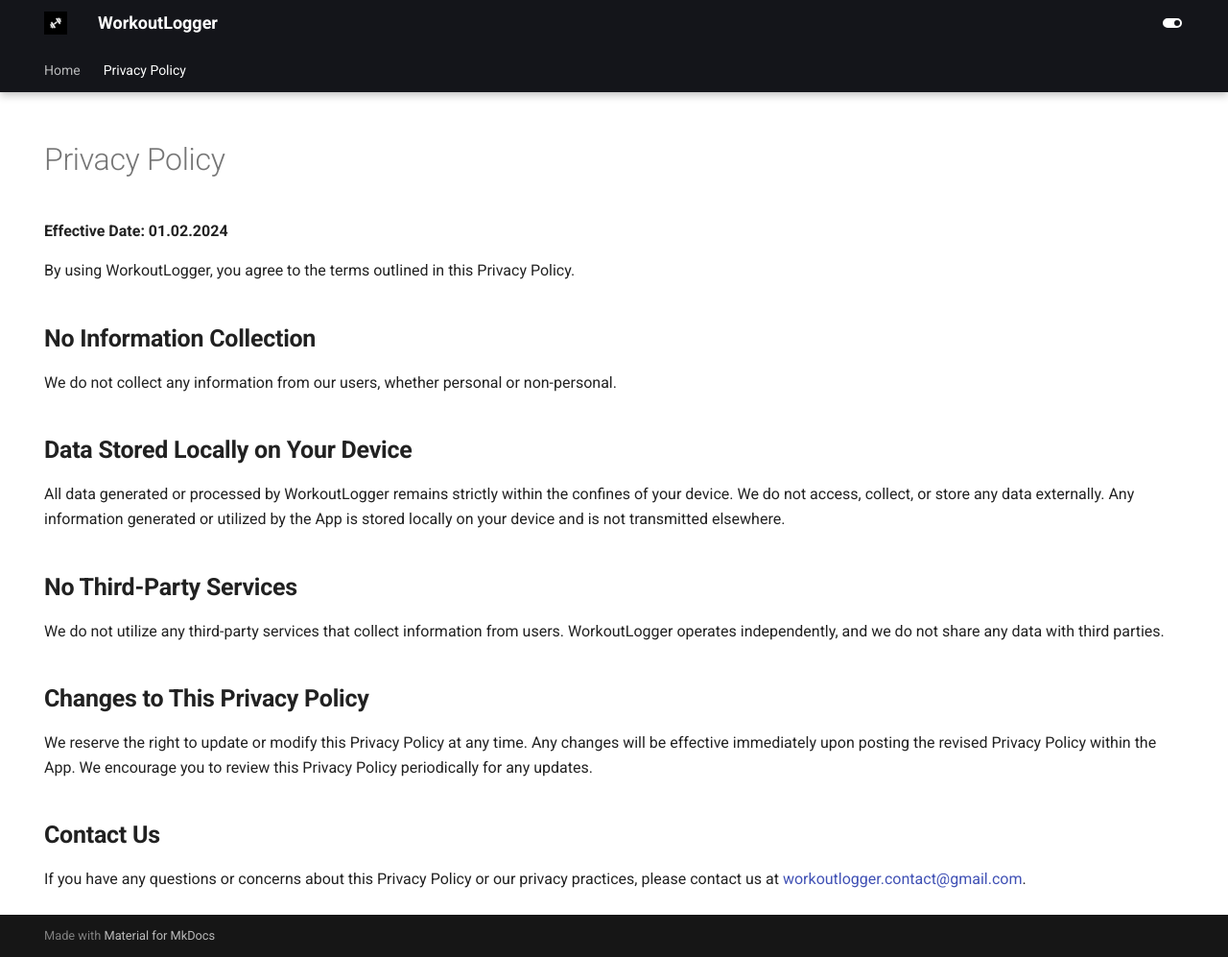
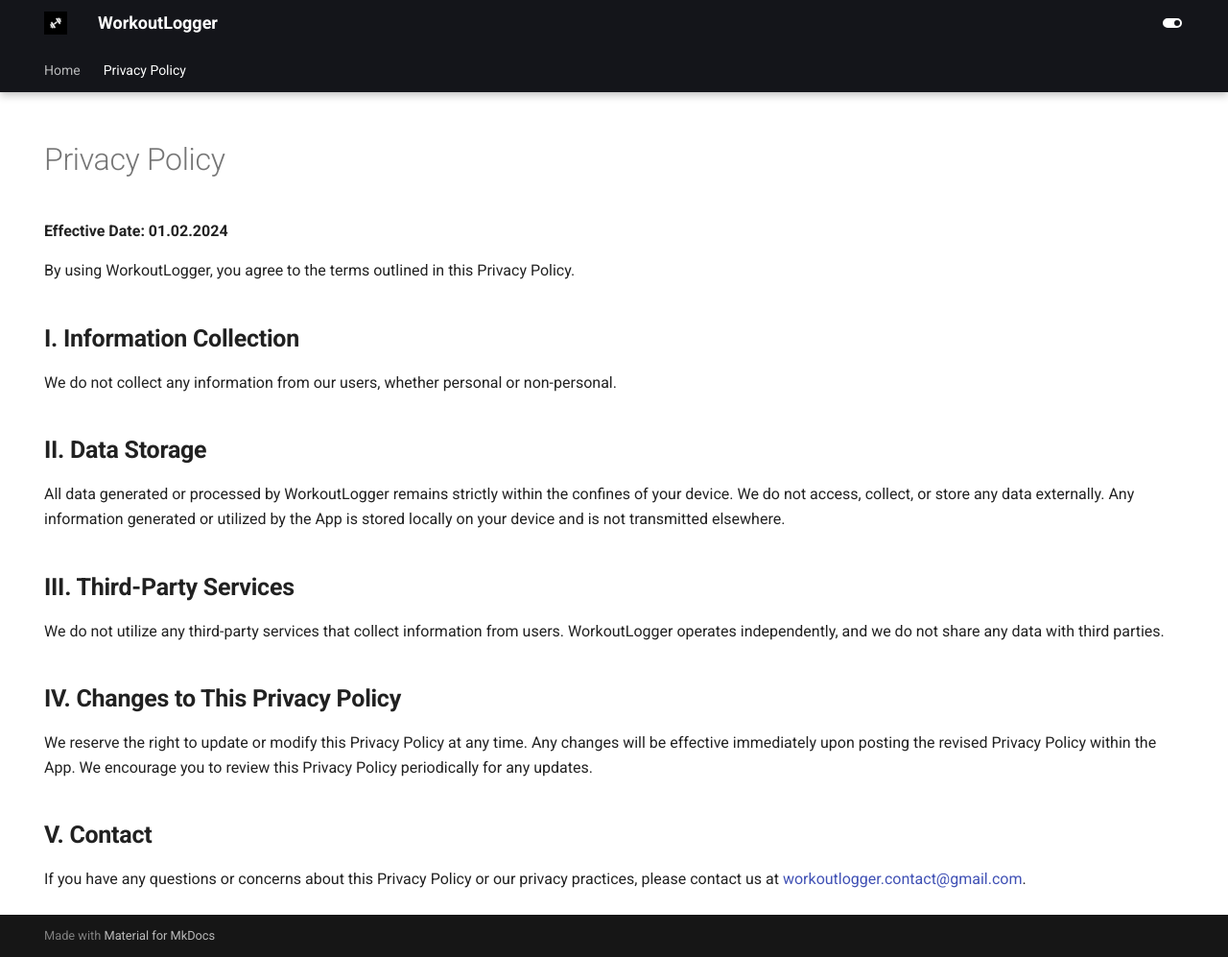
Before and after one commit to workoutLogger/workoutLogger.github.io, an MkDocs documentation site: the page built from docs/privacy.md, in a window 1280 px wide and 997 px high. Shown: the whole window at 96% size. Built offline with MkDocs 1.6.1 and Material for MkDocs 9.7.7, drawn with Linux system fonts in a browser that asks for light colours.

Commit message:
Update privacy policy

```diff
--- a/docs/privacy.md
+++ b/docs/privacy.md
@@ -7,28 +7,28 @@
 
 By using WorkoutLogger, you agree to the terms outlined in this Privacy Policy.
 
-## **No Information Collection**
+## **I. Information Collection**
 
 We do not collect any information from our users, whether personal or non-personal.
 
-## **Data Stored Locally on Your Device**
+## **II. Data Storage**
 
 All data generated or processed by WorkoutLogger remains strictly within the confines of your device.
 We do not access, collect, or store any data externally.
 Any information generated or utilized by the App is stored locally on your device and is not transmitted elsewhere.
 
-## **No Third-Party Services**
+## **III. Third-Party Services**
 
 We do not utilize any third-party services that collect information from users.
 WorkoutLogger operates independently, and we do not share any data with third parties.
 
-## **Changes to This Privacy Policy**
+## **IV. Changes to This Privacy Policy**
 
 We reserve the right to update or modify this Privacy Policy at any time.
 Any changes will be effective immediately upon posting the revised Privacy Policy within the App.
 We encourage you to review this Privacy Policy periodically for any updates.
 
-## **Contact Us**
+## **V. Contact**
 
 If you have any questions or concerns about this Privacy Policy or our privacy practices, please contact us at
 [workoutlogger.contact@gmail.com](mailto:workoutlogger.contact@gmail.com).
--- a/mkdocs.yml
+++ b/mkdocs.yml
@@ -24,7 +24,7 @@
 nav:
   - index.md
   - Privacy Policy: privacy.md
-#  - Terms & Conditions: terms.md
+#  - Terms of Service: terms.md
 #  - FAQ: faq.md
 markdown_extensions:
   - admonition
```
Also changed, not shown: docs/faq.md (+1 -7 lines), docs/terms.md (+1 -2 lines).
